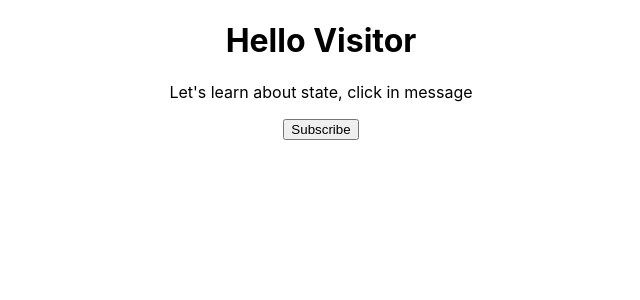
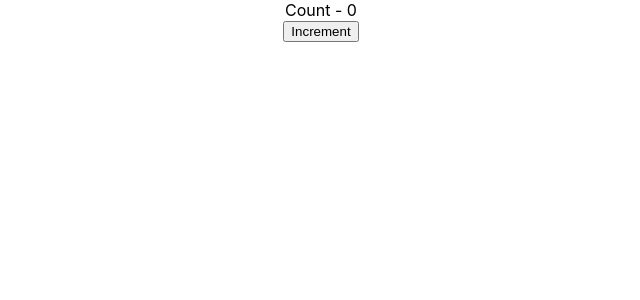
Before and after one commit to marvinjk6/React-Fundaments, a React (Create React App) app in the folder react-fundaments/: page / in a window 1280 px wide. Shown: the top 300 px of the page, without its empty margins (319-959 px from the left). Built offline with nearby package versions, Linux system fonts and the light colour scheme.

Commit message:
video 11 - setState

```diff
--- a/react-fundaments/src/App.js
+++ b/react-fundaments/src/App.js
@@ -1,15 +1,12 @@
 import './App.css';
 
-import Message from './components/Message';
-
-
-
+import Counter from './components/Counter';
 
 
 function App() {
   return (
     <div className="App">
-      <Message />
+      <Counter></Counter>
     </div>
   );
 }
--- /dev/null
+++ b/react-fundaments/src/components/Counter.js
@@ -0,0 +1,61 @@
+
+import React, { Component } from 'react'
+
+
+// rcp -  create an class component with extension ES7 + Rect/Redux
+// rconst - create the constructor
+export default class Counter extends Component {
+
+    constructor(props) {
+        super(props)
+
+        this.state = {
+           count: 0
+        }
+    }
+    //when trying to mutate state directly in the console is possible to see but the UI stay the same, because the UI is not rearending
+
+    //setState is asynchronous, sometimes we want to excecute a code only after the state has been updated, to handle such a situation pass a callbkack function as a second parameter to the setState method, whenever we need to excute some code after the state has been changed, we pass a callback function as the second parameter of setState method, not after the method
+
+    /*
+    increment() {
+        this.state.count = this.state.count + 1
+        console.log(this.state.count)
+    }
+    */
+
+    increment() {
+        // this.setState({
+        //     count: this.state.count + 1
+        // },
+        // ()=> {
+        //     console.log('Callback value', this.state.count)
+        // }
+        // )
+         // react may group multiple setState calls into a single update for a better performance, all the five setState calls are done in one sigle go
+        // whenever we have to update the state based on the previous state, we need to pass a function as an argument to setstate method instead of passing in an object
+        // the second parameter is the props object
+        this.setState((prevState, props) => ({
+            count: prevState.count + 1
+        }))
+        console.log(this.state.count)
+    }
+
+    incrementFive() {
+        this.increment()
+        this.increment()
+        this.increment()
+        this.increment()
+        this.increment()
+    }
+
+
+  render() {
+    return (
+        <div>
+            <div>Count - {this.state.count}</div>
+            <button onClick={()=> this.incrementFive()}>Increment</button>
+        </div>
+    )
+  }
+}
```
Also changed, not shown: 1 other file (tests, documents, lock files or other folders).
